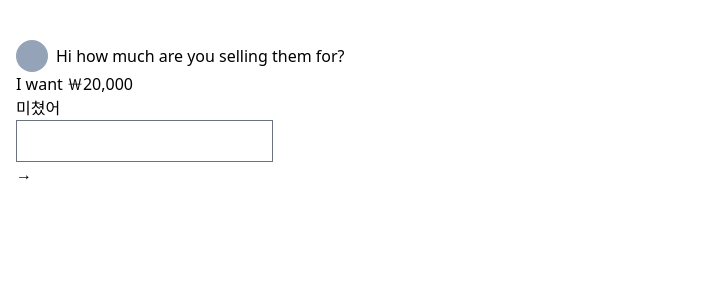
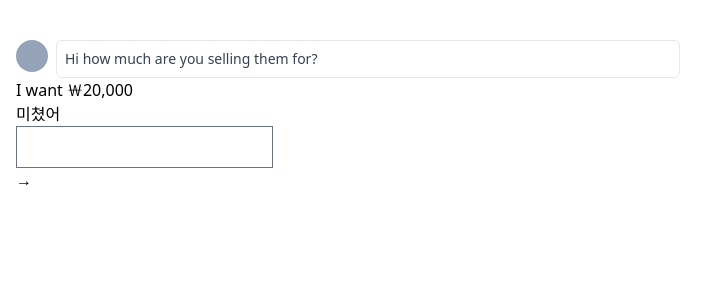
Before and after one commit to blkluv/next_carrot_market, a Next.js app: page /chats/1 in a window 1280 px wide. Shown: the top 300 px of the page, without its empty margins (0-727 px from the left). Built offline with nearby package versions, Linux system fonts and the light colour scheme.

Commit message:
대화 part css 작성

```diff
--- a/src/pages/chats/[id].tsx
+++ b/src/pages/chats/[id].tsx
@@ -3,9 +3,11 @@ import type { NextPage } from "next";
 const ChatDetail: NextPage = () => {
   return (
     <div className="px-4 py-10">
-      <div className="flex items-center space-x-2">
+      <div className="flex items-start space-x-2">
         <div className="w-8 h-8 rounded-full bg-slate-400" />
-        <div>Hi how much are you selling them for?</div>
+        <div className="w-1/2 p-2 text-sm text-gray-700 border rounded-md">
+          <p>Hi how much are you selling them for?</p>
+        </div>
       </div>
       <div>
         <div />
```
